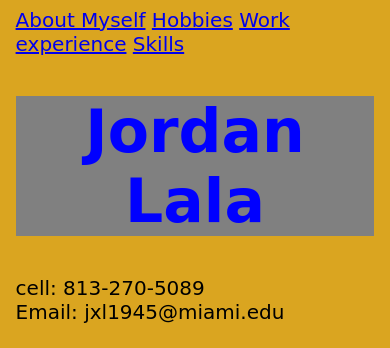
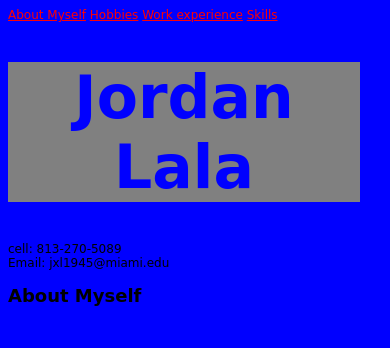
Before and after one commit to jordanlala/CIM111, a plain HTML site: page hw/resposive/index.html in a window 390 px wide. Shown: the top 348 px of the page. Drawn offline with Linux system fonts and the light colour scheme; a web font is replaced by a local one.

Commit message:
updated....

```diff
--- /dev/null
+++ b/class_examples/js_script/index.html
@@ -0,0 +1,19 @@
+<!DOCTYPE html>
+<!DOCTYPE html>
+<html lang="en" dir="ltr">
+  <head>
+    <meta charset="utf-8">
+    <title>My Title</title>
+  </head>
+  <body>
+    <h1>This is my Heading</h1>
+    <a href="http;//google.com">Google.com</a>
+    <<script type="text/javascript">
+      var x = 4;
+      console.log(x);
+
+    </script>
+    <script src="script.js">
+      </script>
+  </body>
+</html>
--- /dev/null
+++ b/class_examples/js_script/script.js
@@ -0,0 +1,4 @@
+var array1 =[1, 2, 3, 4, 5, 6]
+var array2 =["This is a string", 'This is also a string'];
+var heading = document.getElementsByTagName("h1");
+console.log(heading);
--- a/hw/resposive/css/desktop.css
+++ b/hw/resposive/css/desktop.css
@@ -97,3 +97,6 @@ li{
   padding: 30px;
   align-items: center;
 }
+.skills{
+  color: red;
+}
--- a/hw/resposive/css/mobile.css
+++ b/hw/resposive/css/mobile.css
@@ -1,4 +1,7 @@
-body{
-  background-color: goldenrod;
-  margin: 2% 4%;
+@media screen and (max-width: 768px) {
+  body {
+    backround-color: yellow;
+    font-size: 12px;
+    margin-right: 30px;
+  }
 }
--- a/hw/resposive/index.html
+++ b/hw/resposive/index.html
@@ -4,12 +4,13 @@
     <meta charset="utf-8">
     <meta name="author" content="Jordan Lala">
     <meta name="description" content="Jordan's Resume">
+    <meta name="viewport" content="width=device-width">
 
     <nav>
-      <a href="#AboutMyself">About Myself</a>
-      <a href="#Hobbies">Hobbies</a>
-      <a href="#Workexperience">Work experience</a>
-      <a href="#Skills">Skills</a>
+      <a class="skills" href="#AboutMyself">About Myself</a>
+      <a class="skills" href="#Hobbies">Hobbies</a>
+      <a class="skills" href="#Workexperience">Work experience</a>
+      <a class="skills" href="#Skills">Skills</a>
     </nav>
 
     <title>Jordan Lala</title>
```
